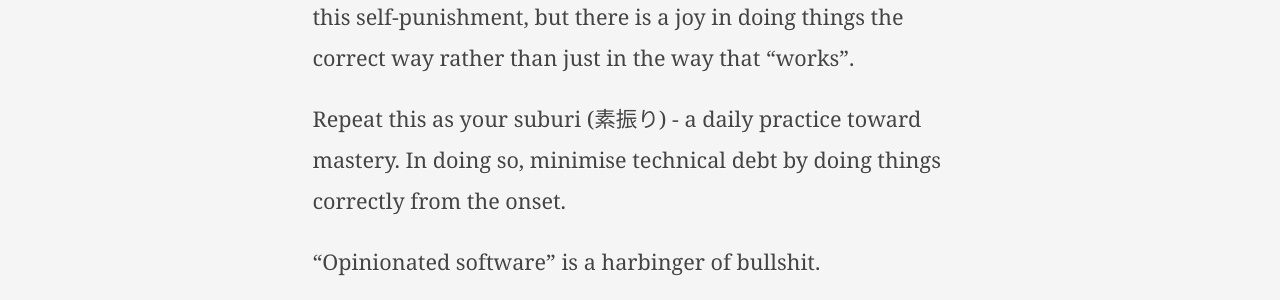
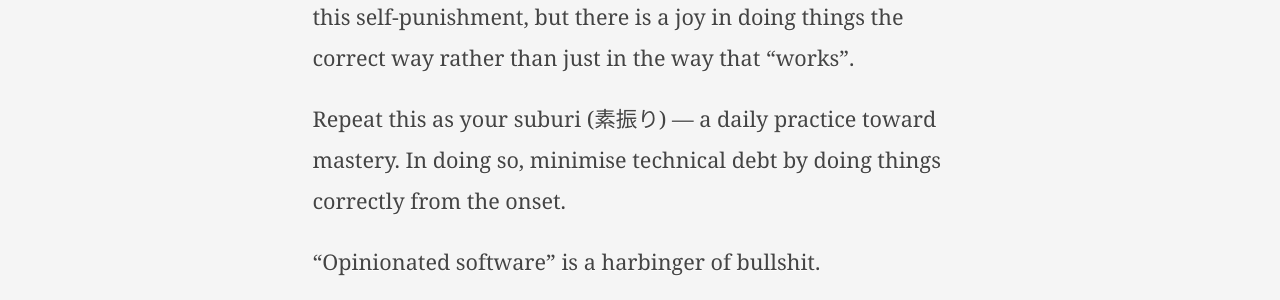
Before and after one commit to micrypt/micrypt.github.com, a Jekyll site: the page built from _posts/2012-11-26-The-hard-way.md, in a window 1280 px wide. Shown: the part 1217-1517 px from the top of the page. Built offline with Jekyll 4.4.1, drawn with Linux system fonts in a browser that asks for light colours; nearby versions of some CDN libraries.

```diff
--- a/_posts/2012-11-26-The-hard-way.md
+++ b/_posts/2012-11-26-The-hard-way.md
@@ -13,7 +13,7 @@ Disregard opinions in the design of software, and prefer that which can be prove
 
 However, there is another way. Each time you run into a challenge, you are presented with a chance, an opportunity to step back for a bit, and seek the right way. Some might consider this self-punishment, but there is a joy in doing things the correct way rather than just in the way that "works".
 
-Repeat this as your suburi (素振り) - a daily practice toward mastery. In doing so, minimise technical debt by doing things correctly from the onset.
+Repeat this as your suburi (素振り) — a daily practice toward mastery. In doing so, minimise technical debt by doing things correctly from the onset.
 
 "Opinionated software" is a harbinger of bullshit.
 
```
